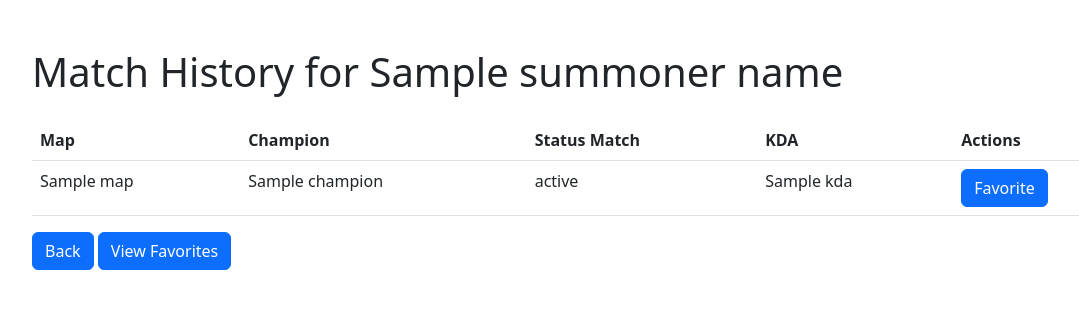
After one commit to iantoniolo/lol-summoner-match-manager, a FastAPI app: template templates/matches.html in a window 1280 px wide. The commit adds this page. Shown: the top 309 px of the page, without its empty margins (50-1129 px from the left). Run offline with FastAPI, Linux system fonts and the light colour scheme; the template is opened without the code that fills it: most values are stand-ins (such as "Sample title", 1, 10 or a date in 2020); some libraries are stand-ins or nearby versions.

Commit message:
feat fastapi to register favorites matchs on mongo

```diff
--- a/main.py
+++ b/main.py
@@ -1,29 +1,57 @@
 import uvicorn
 from fastapi import FastAPI, Request, Form
+from fastapi.staticfiles import StaticFiles
 from fastapi.templating import Jinja2Templates
-
 from src.services.riot import get_summoner_uuid, get_matches_history, get_match_stats
+from src.services.mongo import favorite_match, delete_match, get_favorite_matches
 
 app = FastAPI()
 
 templates = Jinja2Templates(directory="templates")
+app.mount("/static", StaticFiles(directory="static"), name="static")
 
 @app.get("/")
 def render_form(request: Request):
     return templates.TemplateResponse("index.html", {"request": request})
 
-@app.post("/match-history/")
-def get_player_match_history(summoner_name: str = Form(...)):
+@app.post("/matches/")
+async def get_player_match_history(summoner_name: str = Form(...), request: Request = None):
+    if request is None:
+        request = Request()
+
     uuid = get_summoner_uuid(summoner_name)
+    if uuid == {"error": "Error getting data from summoner"}:
+        return {"message": "Summoner not found."}
+
     matches = get_matches_history(uuid)
+    if matches == []:
+        return {"message": "No match history found for this summoner."}
 
     matches_stats = []
-
     for match in matches:
         match_stats = get_match_stats(match, uuid)
         matches_stats.append(match_stats)
 
-    return matches_stats
+    return templates.TemplateResponse("matches.html", {"request": request, "summoner_name": summoner_name, "matches": matches_stats})
+
+@app.post("/favorite/")
+async def favorite_match_action(match_id: str, summoner_name: str, map: str, champion_played: str, victory_or_defeat: str, kda: str):
+    result = favorite_match(match_id, summoner_name, map, champion_played, victory_or_defeat, kda)
+    return result
+
+@app.delete("/delete/")
+async def delete_match_action(match_id: str, summoner_name: str):
+    result = delete_match(match_id, summoner_name)
+    return result
+
+@app.get("/favorites/{summoner_name}")
+async def render_favorite_matches(request: Request, summoner_name: str):
+    favorite_matches = get_favorite_matches(summoner_name)
+
+    if not favorite_matches:
+        return templates.TemplateResponse("favorites.html", {"request": request, "summoner_name": summoner_name, "favorite_matches": [], "message": "Nenhuma partida foi favoritada ainda."})
+
+    return templates.TemplateResponse("favorites.html", {"request": request, "summoner_name": summoner_name, "favorite_matches": favorite_matches})
 
 if __name__ == "__main__":
     uvicorn.run(app, host="0.0.0.0", port=8000)
--- a/pyproject.toml
+++ b/pyproject.toml
@@ -1,5 +1,5 @@
 [tool.poetry]
-name = "dio challenge api"
+name = "lol-summoner-match-manager"
 version = "1.0.0"
 description = ""
 authors = ["iantoniolo <iantoniolo@hotmail.com>"]
@@ -16,7 +16,6 @@ jinja2 = "^3.1.2"
 python-multipart = "^0.0.6"
 
 [tool.poetry.group.dev.dependencies]
-pytest = "^7.4.2"
 flake8 = "^6.1.0"
 black = "^23.9.1"
 isort = "^5.12.0"
--- a/src/services/riot.py
+++ b/src/services/riot.py
@@ -11,10 +11,10 @@ def get_summoner_uuid(summoner_name: str):
         uuid = data["puuid"]
         return uuid
     else:
-        return {"error": "Erro ao obter dados do invocador"}
+        return {"error": "Error getting data from summoner"}
 
 def get_matches_history(uuid: str):
-    url = f"https://americas.api.riotgames.com/lol/match/v5/matches/by-puuid/{uuid}/ids?start=0&count=3&api_key={RIOT_APY_KEY}"
+    url = f"https://americas.api.riotgames.com/lol/match/v5/matches/by-puuid/{uuid}/ids?start=0&count=20&api_key={RIOT_APY_KEY}"
     response = requests.get(url)
 
     if response.status_code == 200:
--- /dev/null
+++ b/static/script.js
@@ -0,0 +1,52 @@
+function favoriteMatch(button) {
+    const matchId = button.getAttribute("data-match-id");
+    const summonerName = button.getAttribute("data-summoner-name");
+    const map = button.getAttribute("data-map");
+    const championPlayed = button.getAttribute("data-champion-played");
+    const victoryOrDefeat = button.getAttribute("data-victory-or-defeat");
+    const kda = button.getAttribute("data-kda");
+
+    fetch(`/favorite/?match_id=${matchId}&summoner_name=${summonerName}&map=${map}&champion_played=${championPlayed}&victory_or_defeat=${victoryOrDefeat}&kda=${kda}`, {
+        method: "POST",
+    })
+    .then((response) => response.json())
+    .then((data) => {
+        alert(data.message);
+    })
+    .catch((error) => {
+        console.error("Erro ao favoritar a partida:", error);
+    });
+}
+
+function deleteMatch(matchId, summonerName) {
+    fetch(`/delete/?match_id=${matchId}&summoner_name=${summonerName}`, {
+        method: "DELETE",
+    })
+    .then((response) => response.json())
+    .then((data) => {
+        alert(data.message);
+        const rowToRemove = document.getElementById(`match-row-${matchId}`);
+        if (rowToRemove) {
+            rowToRemove.remove();
+        }
+    })
+    .catch((error) => {
+        console.error("Erro ao deletar a partida:", error);
+    });
+}
+
+function confirmDelete(matchId, summonerName) {
+    const confirmation = confirm("Are you sure you want to delete this match from favorites?");
+
+    if (confirmation) {
+        deleteMatch(matchId, summonerName);
+    }
+}
+
+function viewFavorites(summonerName) {
+    window.location.href = `/favorites/${summonerName}`;
+}
+
+document.getElementById("back-to-matches").addEventListener("click", function() {
+    window.history.back();
+});
--- a/templates/index.html
+++ b/templates/index.html
@@ -10,15 +10,16 @@
 <body>
     <div class="container mt-5">
         <h1 class="mb-4">Insert summoner name:</h1>
-        <form method="post" action="/match-history" class="needs-validation" novalidate>
+        <form method="post" action="/matches" class="needs-validation" novalidate>
             <div class="mb-3">
                 <input type="text" class="form-control" id="summoner_name" name="summoner_name" required>
                 <div class="invalid-feedback">
                     Please, insert a summoner name
                 </div>
             </div>
-            <button type="submit" class="btn btn-primary">Enviar</button>
+            <button class="btn btn-primary" type="submit">Search</button>
         </form>
     </div>
 </body>
 </html>
+<script src="/static/script.js"></script>
--- /dev/null
+++ b/templates/matches.html
@@ -0,0 +1,54 @@
+<!DOCTYPE html>
+<html lang="en">
+<head>
+    <meta charset="UTF-8">
+    <meta name="viewport" content="width=device-width, initial-scale=1.0">
+    <title>Match History</title>
+    <link href="https://cdn.jsdelivr.net/npm/bootstrap@5.3.0/dist/css/bootstrap.min.css" rel="stylesheet">
+    <script src="https://cdn.jsdelivr.net/npm/bootstrap@5.3.0/dist/js/bootstrap.bundle.min.js"></script>
+</head>
+<body>
+    <div class="container mt-5">
+        <h1 class="mb-4">Match History for {{ summoner_name }}</h1>
+        <table class="table">
+            <thead>
+                <tr>
+                    <th>Map</th>
+                    <th>Champion</th>
+                    <th>Status Match</th>
+                    <th>KDA</th>
+                    <th>Actions</th>
+                </tr>
+            </thead>
+            <tbody>
+                {% for match in matches %}
+                    <tr>
+                        <td>{{ match.map }}</td>
+                        <td>{{ match.champion }}</td>
+                        <td>{{ match.status_match }}</td>
+                        <td>{{ match.kda }}</td>
+                        <td>
+                            <button
+                                class="btn btn-primary"
+                                type="button"
+                                data-match-id="{{ match.match_id }}"
+                                data-summoner-name="{{ summoner_name }}"
+                                data-map="{{ match.map }}"
+                                data-champion-played="{{ match.champion }}"
+                                data-victory-or-defeat="{{ match.status_match }}"
+                                data-kda="{{ match.kda }}"
+                                onclick="favoriteMatch(this)"
+                            >
+                                Favorite
+                            </button>
+                        </td>
+                    </tr>
+                {% endfor %}
+            </tbody>
+        </table>
+        <a href="/" class="btn btn-primary">Back</a>
+        <button class="btn btn-primary" onclick="viewFavorites('{{ summoner_name }}')">View Favorites</button>
+    </div>
+</body>
+</html>
+<script src="/static/script.js"></script>
```
Also changed, not shown: src/services/mongo.py (+34 -36 lines), templates/favorites.html (added, +47 -0 lines).
